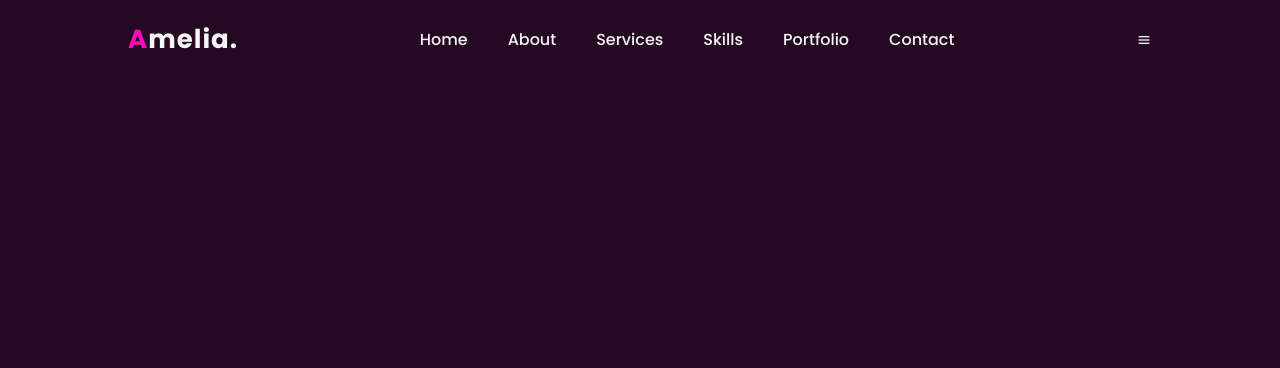
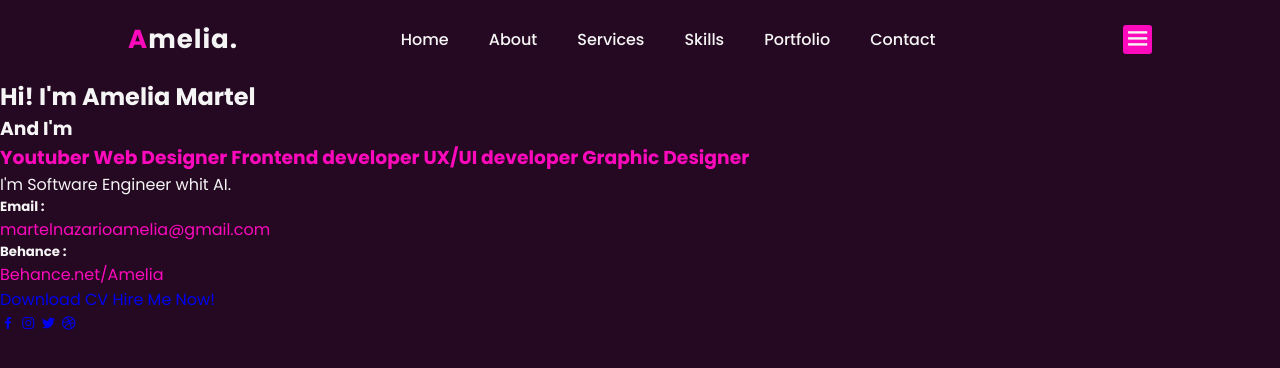
Before and after one commit to amelia588/Dise-ando_html_css_js, a plain HTML site: page index.html in a window 1280 px wide. Drawn offline with nearby package versions, Linux system fonts and the light colour scheme.

Commit message:
buscamos en el google Boxicons y usamos el codigo face

```diff
--- a/index.html
+++ b/index.html
@@ -23,6 +23,49 @@
         </ul>
         <div id="menu-icon" class="bx bx-menu"></div>
     </header>
+    <!-- home seccion---------------------------------------------->
+    <section id="home" class="home">
+        <div class="home-contenido">
+            <h1>Hi! I'm Amelia Martel</h1>
+            <div class="change-text">
+                <h3>And I'm</h3>
+                <h3>
+                    <span class="word">Youtuber</span>
+                    <span class="word">Web Designer</span>
+                    <span class="word">Frontend developer</span>
+                    <span class="word">UX/UI developer</span>
+                    <span class="word">Graphic Designer</span>
+                </h3>
+
+
+            </div>
+            <p>I'm Software Engineer whit AI. </p>
+            <div class="info-box">
+                <div class="email-info">
+                    <h5>Email :</h5>
+                    <span>martelnazarioamelia@gmail.com</span>
+
+                </div>
+                <div class="behance-info">
+                    <h5>Behance :</h5>
+                    <span>Behance.net/Amelia</span>
+                </div>
+
+            </div>
+            <div class="btn-box">
+                <a href="#" class="btn">Download CV</a>
+                <a href="#" class="btn">Hire Me Now!</a>
+            </div>
+            <div class="social-icons">
+                <a href="#"><i  class="bx bxl-facebook"></i></a>
+                <a href="#"><i  class="bx bxl-instagram"></i></a>
+                <a href="#"><i  class="bx bxl-twitter"></i></a>
+                <a href="#"><i  class="bx bxl-dribbble"></i></a>
+
+            </div>
+
+        </div>
+    </section>
     <script src="script.js"></script>
 </body>
 
--- a/stylesheet.css
+++ b/stylesheet.css
@@ -66,3 +66,13 @@ span{
     0 0 100px rgba(18,247,255,0.6),
     0 0 150px rgba(18,247,255,0.6);
 }
+
+#menu-icon{
+    font-size: 1.8rem;
+    z-index: 10001;
+    cursor: pointer;
+    margin-left: 25px;
+    background: var(--hover-color);
+    border-radius: 3px;
+
+}
```
